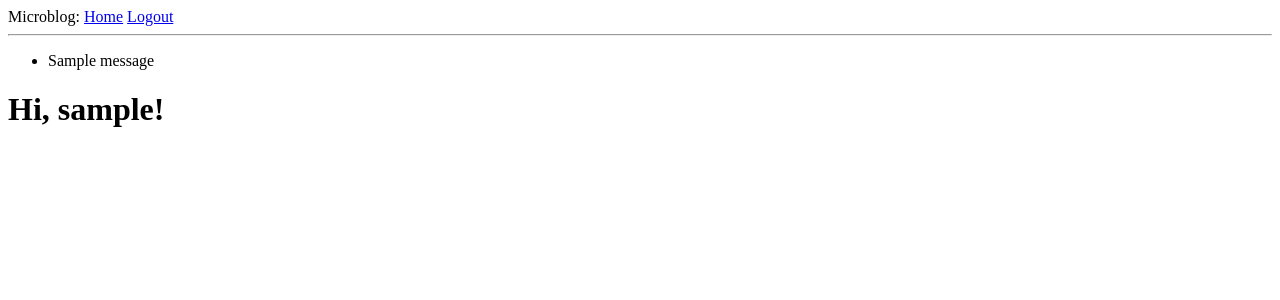
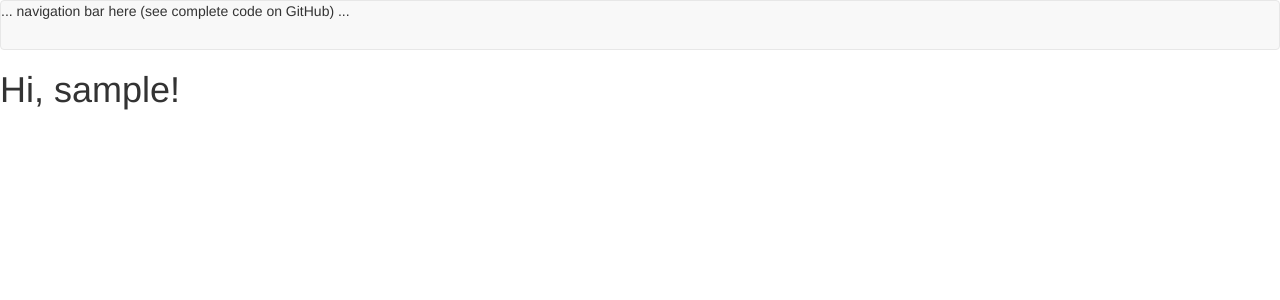
Before and after one commit to deborahfam/BIOHEALTH, a Flask app: page / in a window 1280 px wide. Shown: the top 300 px of the page. Run offline with Flask 3, Linux system fonts and the light colour scheme; a user stored in the database is signed in; tables that the repository leaves empty hold one stand-in row (values such as "Sample post"); one stand-in notice (Sample message) is shown; some libraries are stand-ins or nearby versions.

Commit message:
feat: adding slice of boostraps

```diff
--- a/app/__init__.py
+++ b/app/__init__.py
@@ -3,6 +3,7 @@
 from flask_login import LoginManager
 from flask_sqlalchemy import SQLAlchemy
 from flask_migrate import Migrate
+from flask_bootstrap import Bootstrap
 
 app = Flask(__name__)
 app.config.from_object(Config)
@@ -10,5 +11,6 @@
 migrate = Migrate(app, db)
 login = LoginManager(app)
 login.login_view = 'login'
+bootstrap = Bootstrap(app)
 
 from app import routes, models
--- a/app/templates/base.html
+++ b/app/templates/base.html
@@ -1,31 +1,26 @@
-<html>
-    <head>
-        {% if title %}
-        <title>{{ title }} - microblog</title>
-        {% else %}
-        <title>microblog</title>
-        {% endif %}
-    </head>
-    <body>
-        <div>
-            Microblog:
-            <a href="{{ url_for('index') }}">Home</a>
-            {% if current_user.is_anonymous %}
-            <a href="{{ url_for('login') }}">Login</a>
-            {% else %}
-            <a href="{{ url_for('logout') }}">Logout</a>
-            {% endif %}
-        </div>
-        <hr>
+{% extends 'bootstrap/base.html' %}
+
+{% block title %}
+    {% if title %}{{ title }} - Microblog{% else %}Welcome to Microblog{% endif %}
+{% endblock %}
+
+{% block navbar %}
+    <nav class="navbar navbar-default">
+        ... navigation bar here (see complete code on GitHub) ...
+    </nav>
+{% endblock %}
+
+{% block content %}
+    <div class="container">
         {% with messages = get_flashed_messages() %}
         {% if messages %}
-        <ul>
             {% for message in messages %}
-            <li>{{ message }}</li>
+            <div class="alert alert-info" role="alert">{{ message }}</div>
             {% endfor %}
-        </ul>
         {% endif %}
         {% endwith %}
-        {% block content %}{% endblock %}
-    </body>
-</html>
+
+        {# application content needs to be provided in the app_content block #}
+        {% block app_content %}{% endblock %}
+    </div>
+{% endblock %}
```
